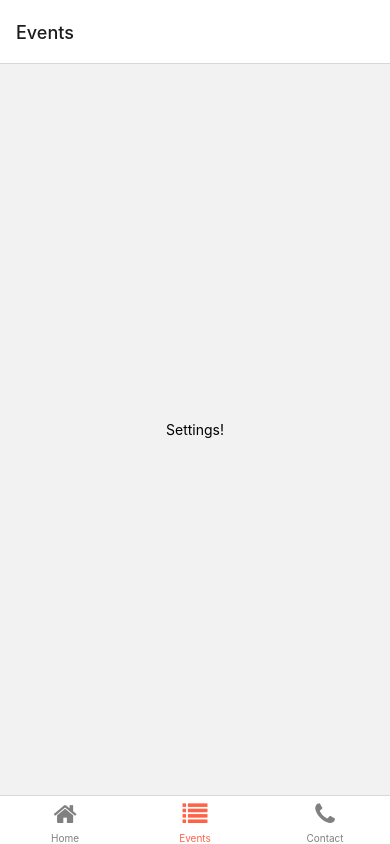
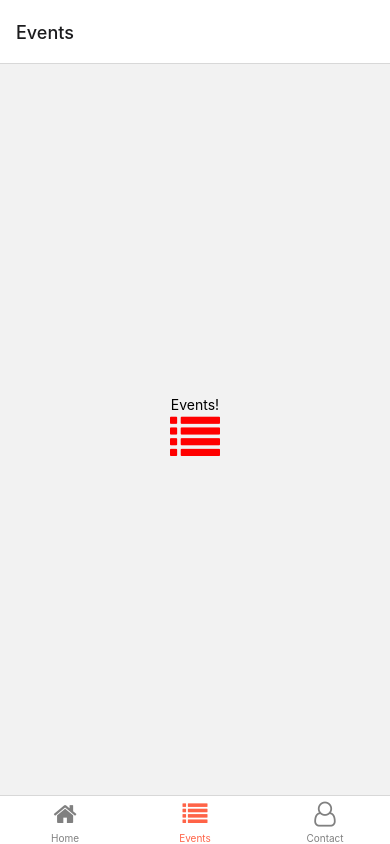
Before and after one commit to LengSiang/Demo-Project, a React Native app: screen /Events in a window 390 px wide. Built offline with nearby package versions, Linux system fonts and the light colour scheme.

Commit message:
added user icon

```diff
--- a/App.js
+++ b/App.js
@@ -23,7 +23,7 @@ export default function App() {
             } else if (route.name === 'Events') {
               iconName = 'list';
             } else if (route.name === 'Contact') {
-              iconName = 'phone';
+              iconName = focused ? "user":"user-o";
             }
 
             // You can return any component that you like here!
--- a/Screens/ContactScreen.js
+++ b/Screens/ContactScreen.js
@@ -1,10 +1,12 @@
 import * as React from 'react';
 import { Text, View } from 'react-native';
+import { FontAwesome } from "@expo/vector-icons";
 
 export default function ContactScreen() {
     return (
       <View style={{ flex: 1, justifyContent: 'center', alignItems: 'center' }}>
         <Text>Contact!</Text>
+        <FontAwesome name="phone" size={50} color="red" />
       </View>
     );
   }
--- a/Screens/SettingsScreen.js
+++ b/Screens/SettingsScreen.js
@@ -1,10 +1,12 @@
 import * as React from 'react';
 import { Text, View } from 'react-native';
+import { FontAwesome } from "@expo/vector-icons";
 
 export default function SettingsScreen() {
     return (
       <View style={{ flex: 1, justifyContent: 'center', alignItems: 'center' }}>
-        <Text>Settings!</Text>
+        <Text>Events!</Text>
+        <FontAwesome name="list" size={50} color="red" />
       </View>
     );
   }
```
